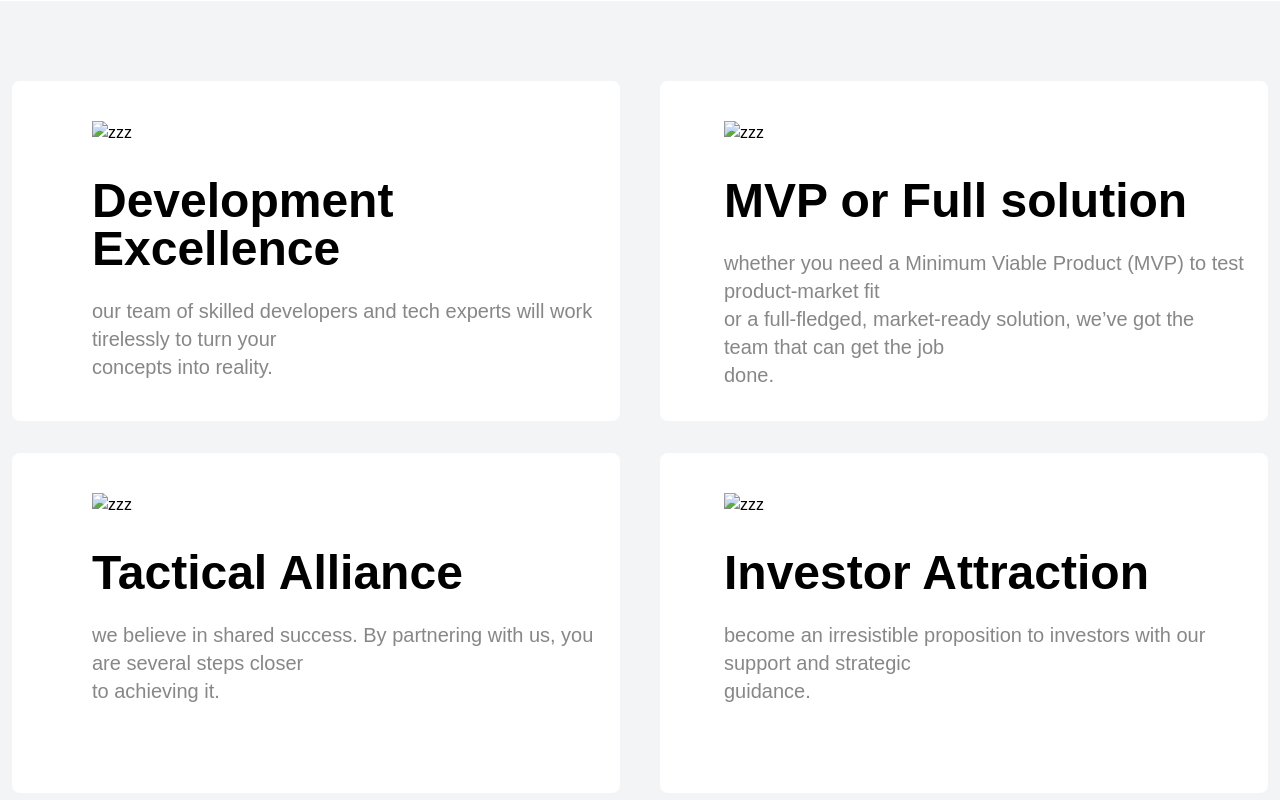
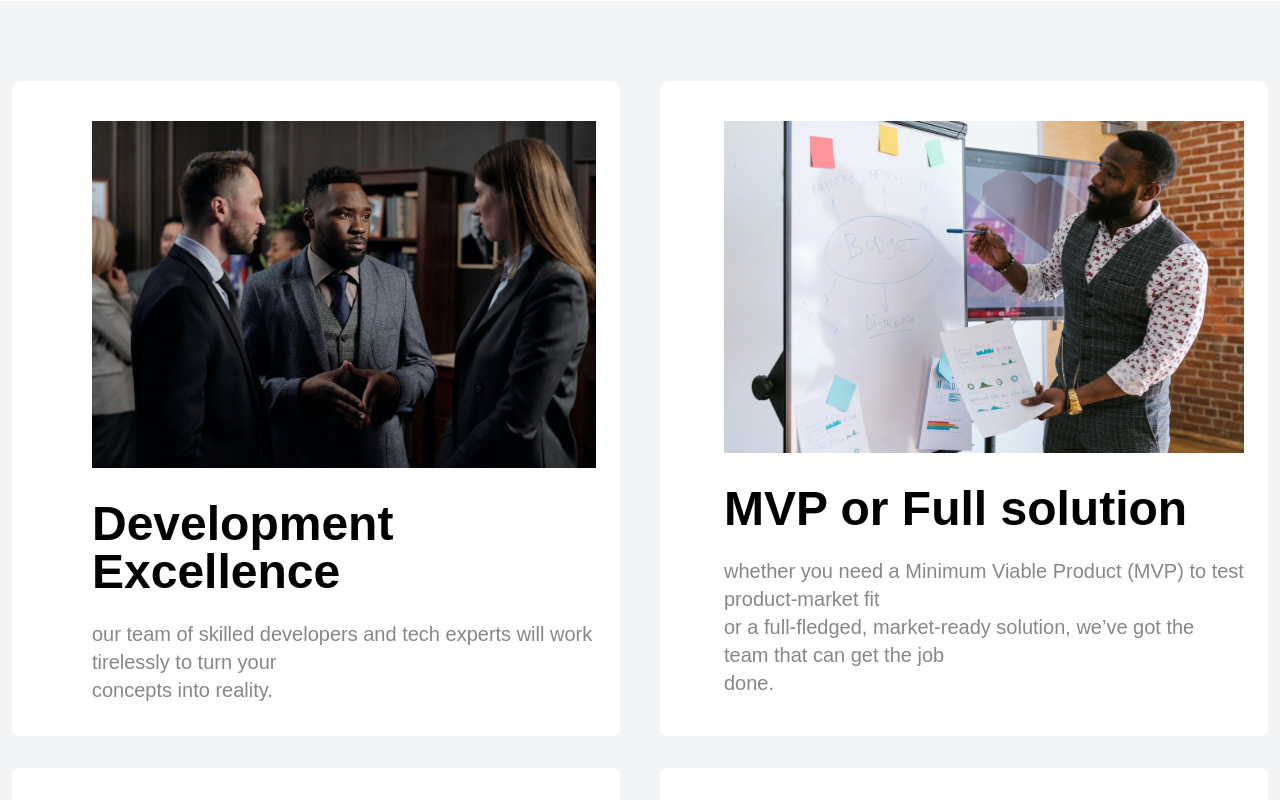
Before and after one commit to Stickyfingers99/DevFund, a website: page about.html in a window 1280 px wide. Shown: the part 560-1360 px from the top of the page. Drawn offline with nearby package versions, Linux system fonts and the light colour scheme; the site is published under a folder, as on GitHub Pages, so addresses that start at the root find nothing; a web font is replaced by a local one.

Commit message:
code update

```diff
--- a/about.html
+++ b/about.html
@@ -143,22 +143,22 @@
     <div class="bg-gray-100 flex items-center justify-center">
         <div class="py-20 md:grid grid-cols-2 grid-rows-2 gap-4 ">
             <div class="bg-white text-black pt-10 pb-8 mx-3 mb-4 pl-6 md:pl-20 pr-6 md:pr-6 rounded-lg ">
-                <img src="/public/images/Rectangle A.jpg" alt="zzz">
+                <img src="public/images/Rectangle A.jpg" >
                 <h1 class="text-black text-5xl font-bold pt-8">Development Excellence</h1>
                 <p class="text-xl pt-6 text-opacity-custom">our team of skilled developers and tech experts will work tirelessly to turn your<br> concepts into reality. </p>
             </div>
             <div class="bg-white text-black pt-10 pb-8 mx-3 mb-4 pl-6 md:pl-16 pr-6 md:pr-6  rounded-lg">
-                <img src="/public/images/Rectangle  B.jpg" alt="zzz">
+                <img src="public/images/Rectangle  B.jpg" >
                 <h1 class="text-black text-5xl font-bold pt-8">MVP or Full solution</h1>
                 <p class="text-xl pt-6 text-opacity-custom">whether you need a Minimum Viable Product (MVP) to test product-market fit<br> or a full-fledged, market-ready solution, we’ve got the team that can get the job<br> done. </p>
             </div>
             <div class="bg-white text-black pt-10 pb-8 mx-3 mb-4 pl-6 md:pl-20 pr-6 md:pr-6   rounded-lg">
-                <img src="/public/images/Rectangle C.jpg" alt="zzz">
+                <img src="public/images/Rectangle C.jpg" >
                 <h1 class="text-black text-5xl font-bold pt-8">Tactical Alliance</h1>
                 <p class="text-xl pt-6 text-opacity-custom">we believe in shared success. By partnering with us, you are several steps closer<br> to achieving it. </p>
             </div>
             <div class="bg-white text-black pt-10 pb-8  mx-3 mb-4 pl-6 md:pl-16 pr-6 md:pr-6 rounded-lg">
-                <img src="/public/images/Rectangle D.jpg" alt="zzz">
+                <img src="public/images/Rectangle D.jpg" >
                 <h1 class="text-black text-5xl font-bold pt-8">Investor Attraction</h1>
                 <p class="text-xl pt-6 text-opacity-custom">become an irresistible proposition to investors with our support and strategic<br> guidance.</p>
             </div>
```
